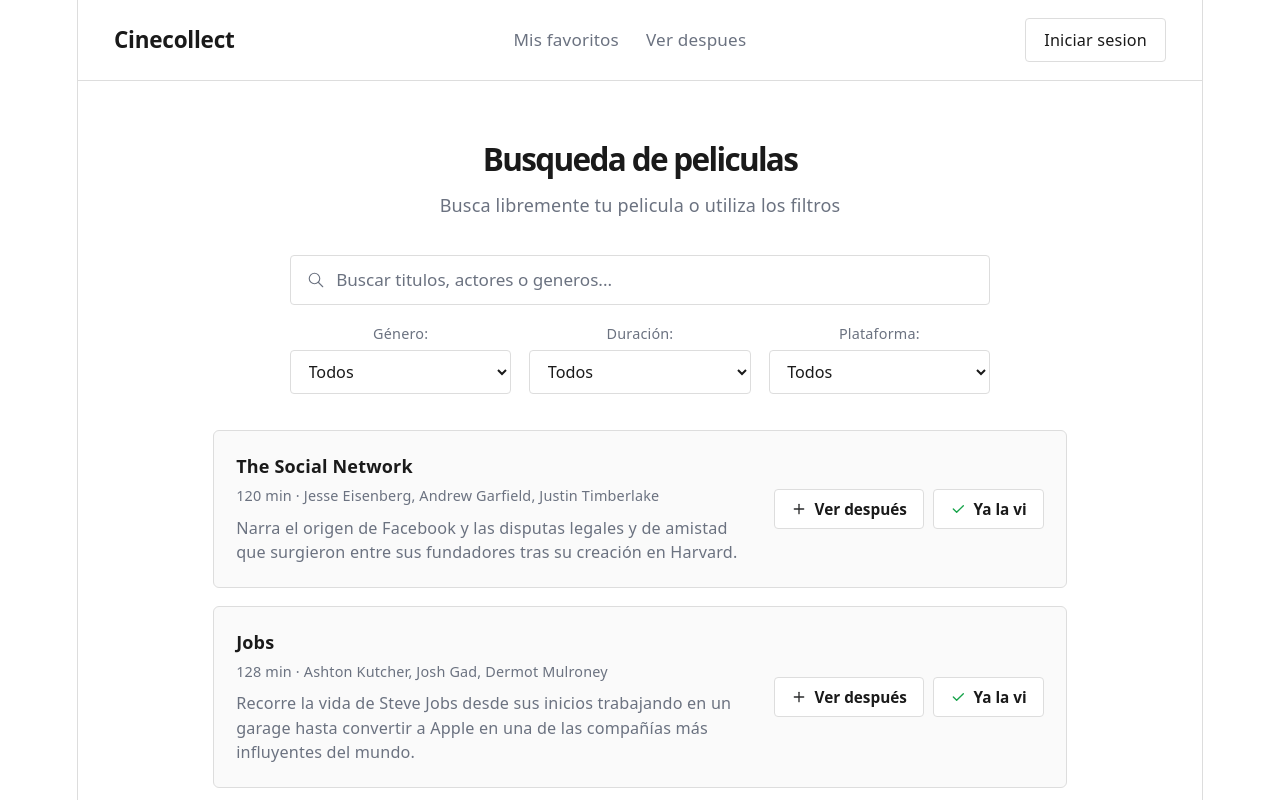
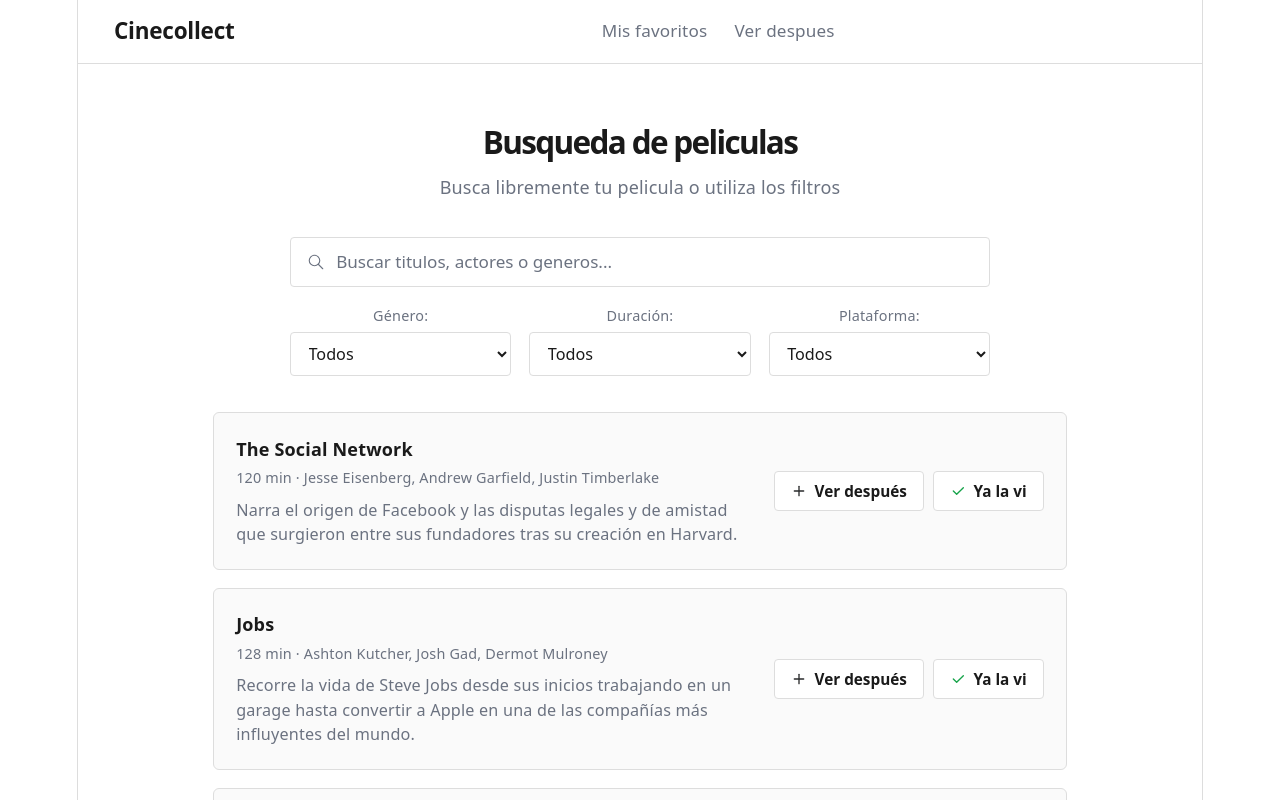
Before and after one commit to floreslog/cinecollect-project, a React (Vite) app in the folder client/: page / in a window 1280 px wide. Shown: the top 800 px of the page. Built offline with nearby package versions, Linux system fonts and the light colour scheme.

Commit message:
chore: remover href innecesario

```diff
--- a/client/src/App.tsx
+++ b/client/src/App.tsx
@@ -9,10 +9,6 @@ export default function App() {
           <a href="">Mis favoritos</a>
           <a href="">Ver despues</a>
         </nav>
-
-        <div>
-          <a href="">Iniciar sesion</a>
-        </div>
       </header>
 
       <main className="catalogo-main">
```
